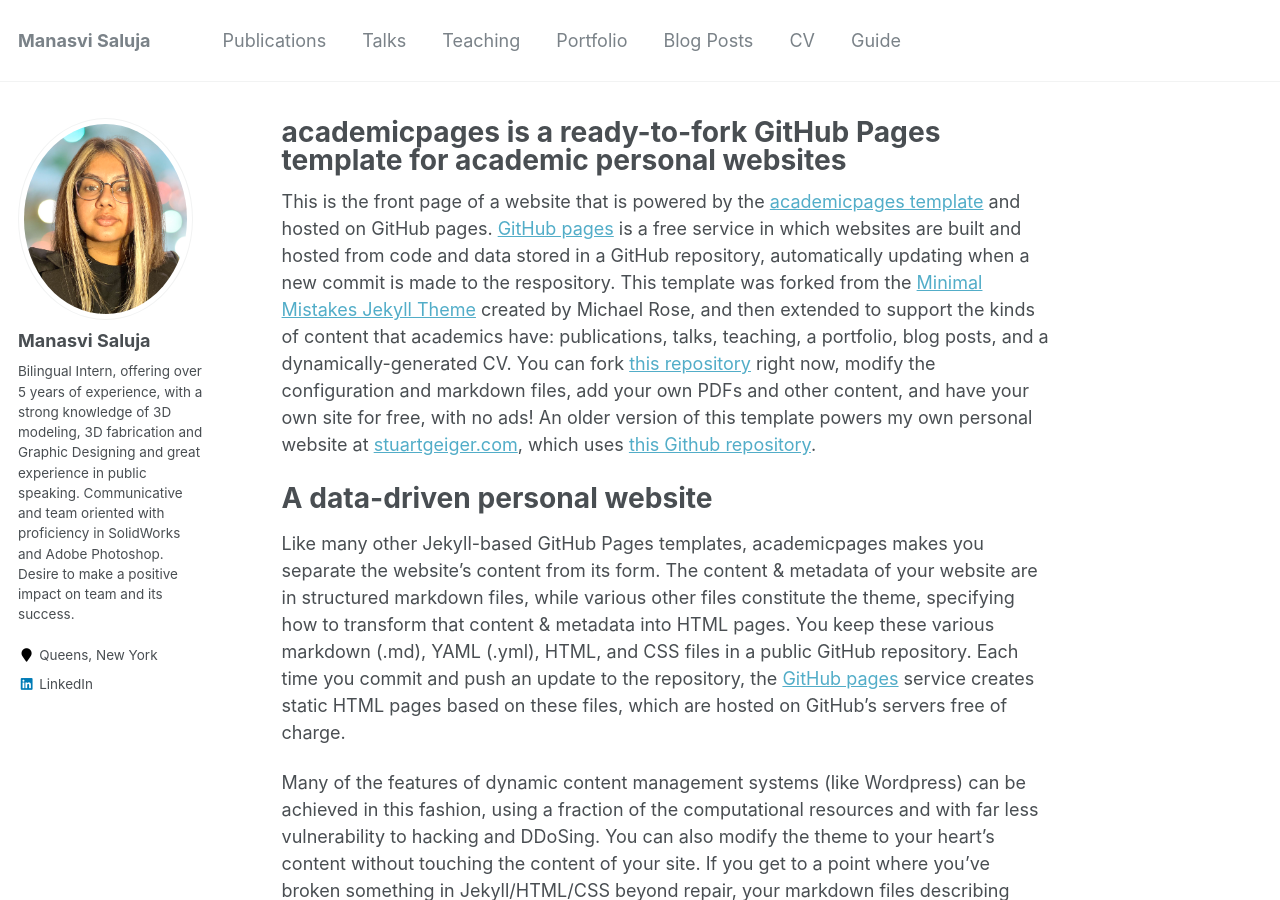
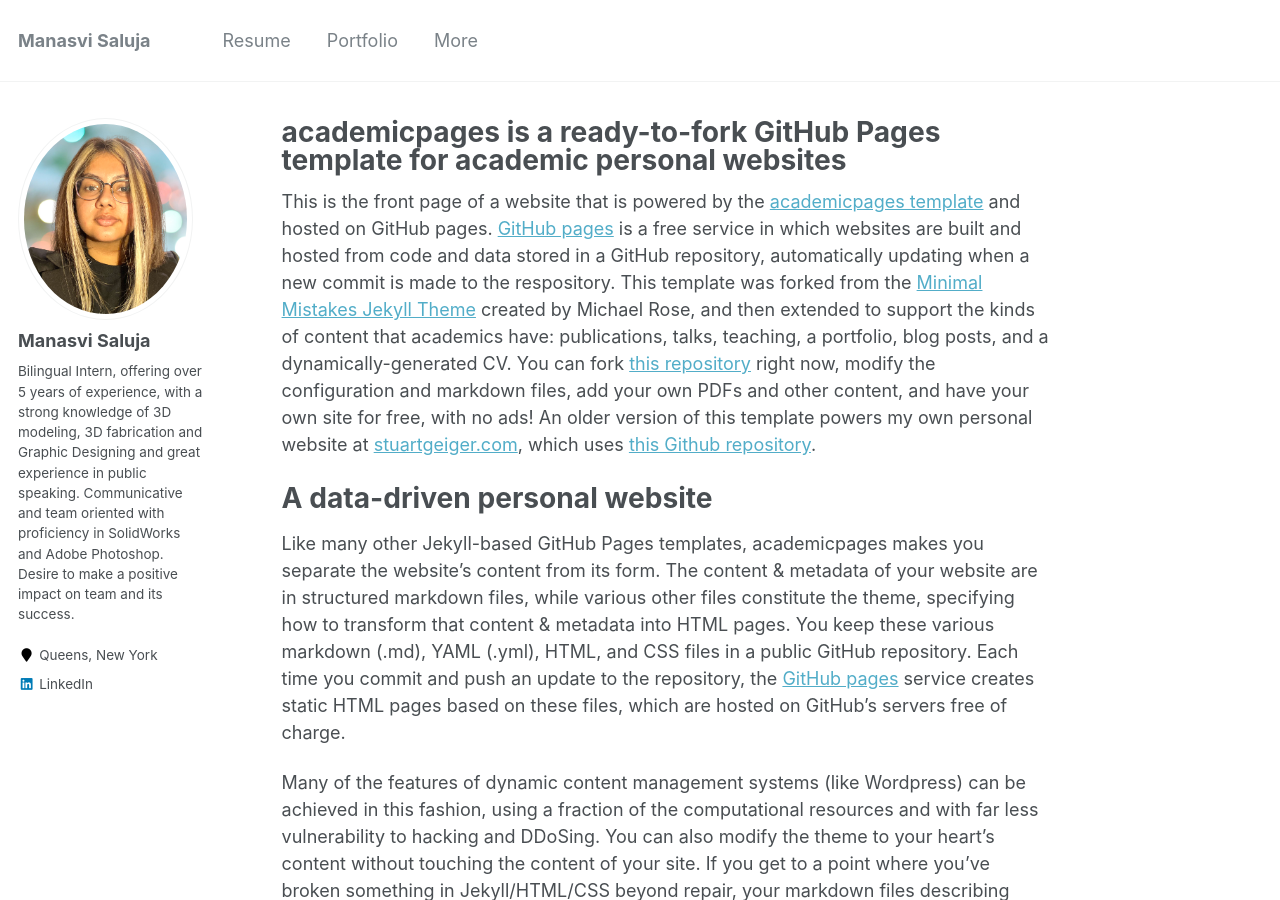
Before and after one commit to manasvislj/manasvislj.github.io, a Jekyll site: the page built from _pages/about.md, in a window 1280 px wide and 900 px high. Built offline with Jekyll 4.4.1, drawn with Linux system fonts in a browser that asks for light colours.

Commit message:
Update navigation.yml

```diff
--- a/_data/navigation.yml
+++ b/_data/navigation.yml
@@ -1,22 +1,15 @@
 # main links links
 main:
-  - title: "Publications"
-    url: /publications/
 
-  - title: "Talks"
-    url: /talks/
-
-  - title: "Teaching"
-    url: /teaching/
+  - title: "Resume"
+    url: /Resume/
 
   - title: "Portfolio"
     url: /portfolio/
 
-  - title: "Blog Posts"
-    url: /year-archive/
 
-  - title: "CV"
-    url: /cv/
+  - title: "More"
+    url: /More/
 
-  - title: "Guide"
-    url: /markdown/
+ # - title: "Guide"
+ #   url: /markdown/
```
